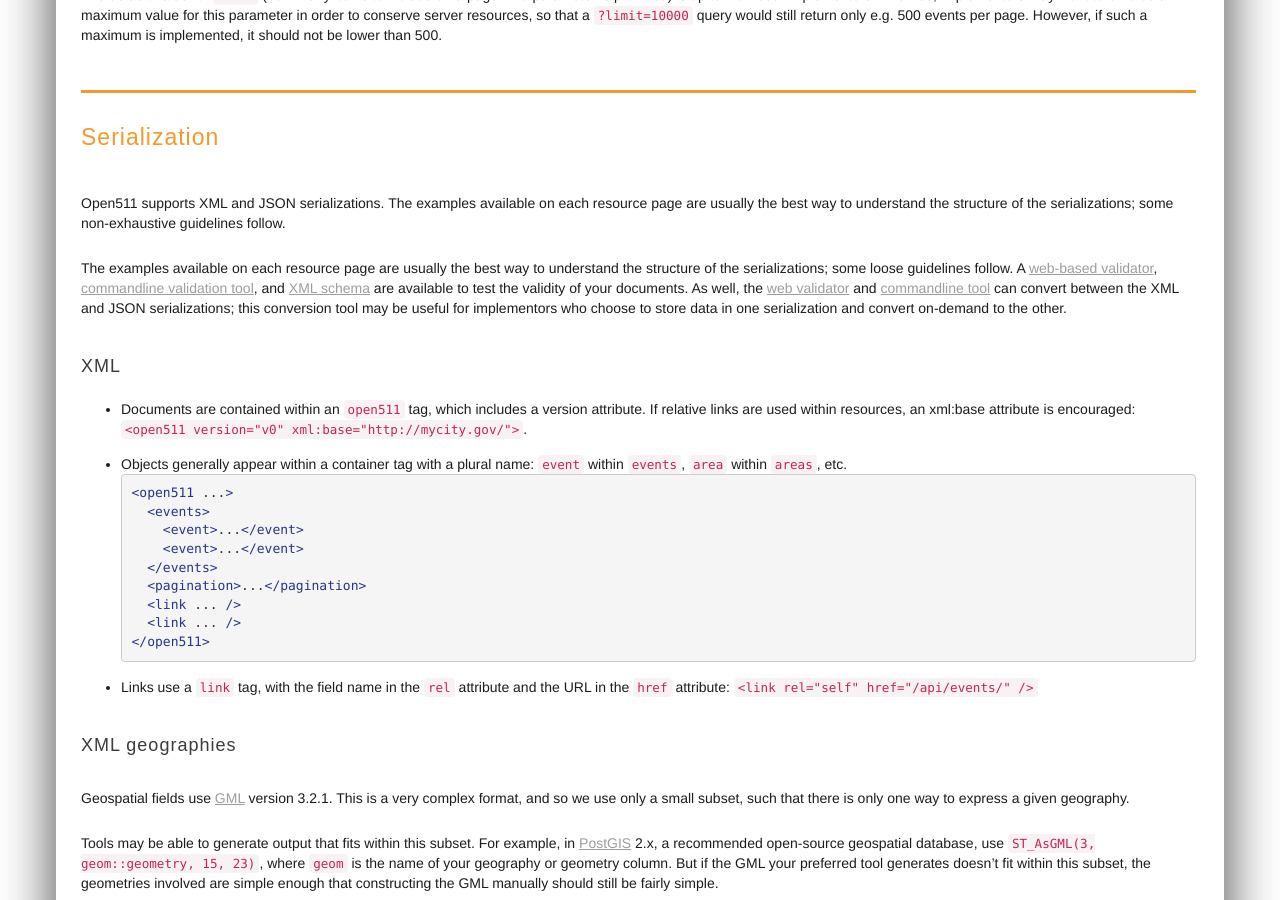
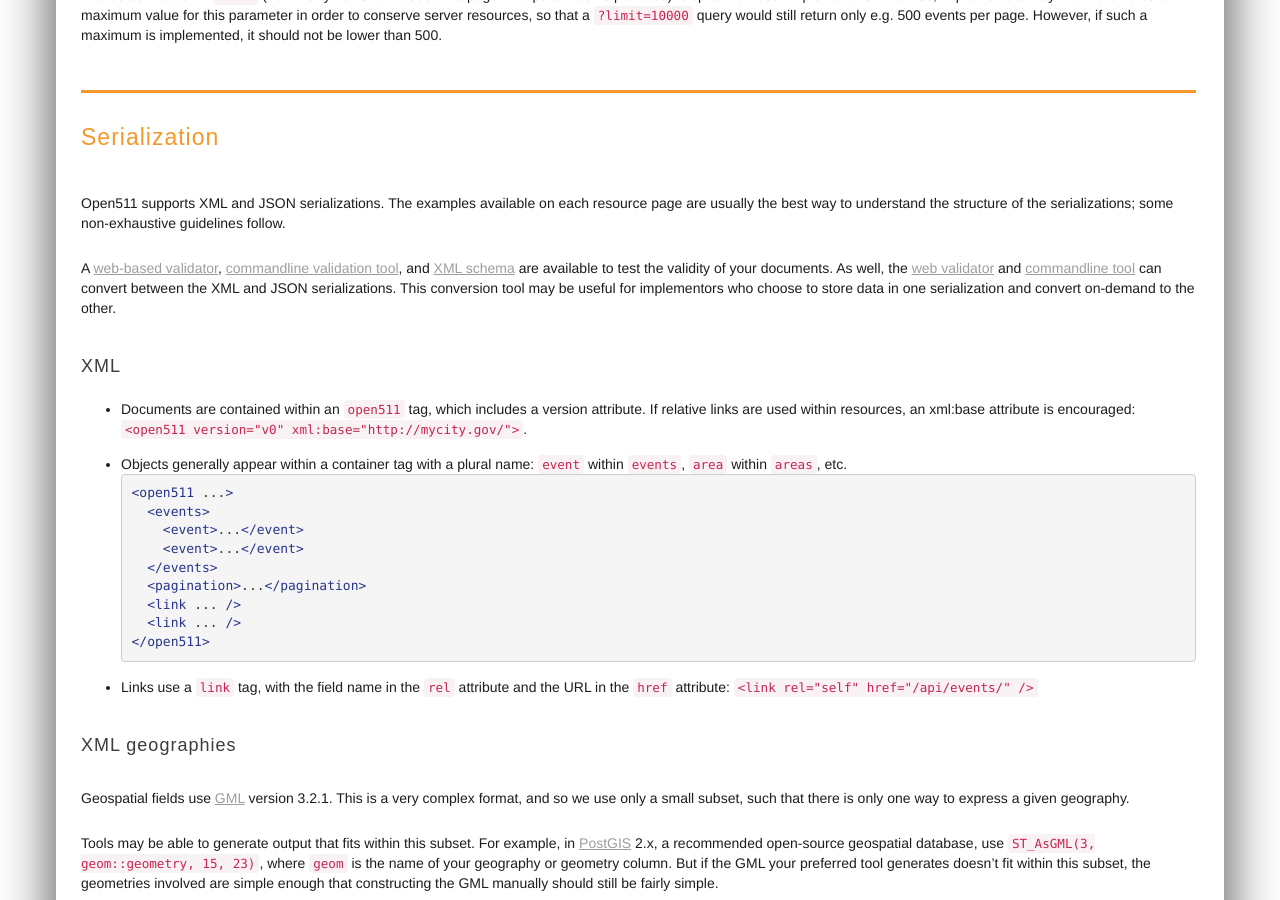
Before and after one commit to open511/Open511API, a Jekyll site: the page built from guidelines.html, in a window 1280 px wide and 900 px high, scrolled down 2810 px. Built offline with Jekyll 4.4.1, drawn with Linux system fonts in a browser that asks for light colours; nearby versions of some CDN libraries; library files that are not in the unit come from our copies.

Commit message:
Remove duplicated sentence

```diff
--- a/guidelines.html
+++ b/guidelines.html
@@ -105,7 +105,7 @@ pagination_spec :
 
 <p>Open511 supports XML and JSON serializations. The examples available on each resource page are usually the best way to understand the structure of the serializations; some non-exhaustive guidelines follow.</p>
 
-<p>The examples available on each resource page are usually the best way to understand the structure of the serializations; some loose guidelines follow. A <a href="http://validator.open511.org/">web-based validator</a>, <a href="https://github.com/opennorth/open511">commandline validation tool</a>, and <a href="https://github.com/opennorth/open511/tree/master/open511/validator/schema">XML schema</a> are available to test the validity of your documents. As well, the <a href="http://validator.open511.org/">web validator</a> and <a href="https://github.com/opennorth/open511">commandline tool</a> can convert between the XML and JSON serializations; this conversion tool may be useful for implementors who choose to store data in one serialization and convert on-demand to the other.</p>
+<p>A <a href="http://validator.open511.org/">web-based validator</a>, <a href="https://github.com/opennorth/open511">commandline validation tool</a>, and <a href="https://github.com/opennorth/open511/tree/master/open511/validator/schema">XML schema</a> are available to test the validity of your documents. As well, the <a href="http://validator.open511.org/">web validator</a> and <a href="https://github.com/opennorth/open511">commandline tool</a> can convert between the XML and JSON serializations. This conversion tool may be useful for implementors who choose to store data in one serialization and convert on-demand to the other.</p>
 
 <a id="xmlspec"></a>
 <h4>XML</h4>
```
